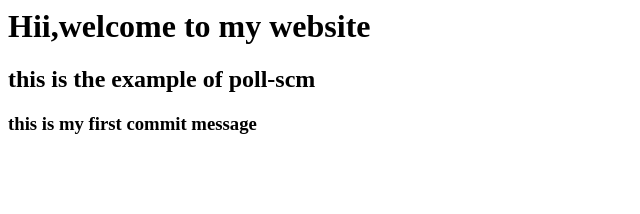
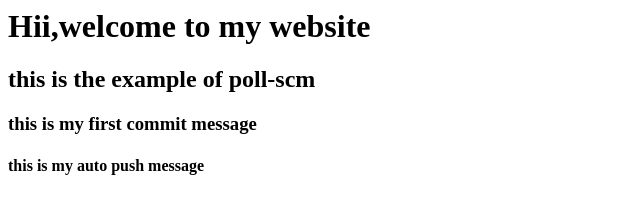
Before and after one commit to skumawat08/webpage, a plain HTML site: page index.html in a window 1280 px wide. Shown: the whole page, without its empty margins (0-640 px from the left). Drawn offline with Linux system fonts and the light colour scheme.

Commit message:
i added <h4> tag

```diff
--- a/index.html
+++ b/index.html
@@ -1,3 +1,4 @@
 <h1>Hii,welcome to  my website</h1>
 <h2>this is the example of poll-scm</h2>
 <h3>this is my first commit message</h3>
+<h4>this is my auto push message</h4>
```
